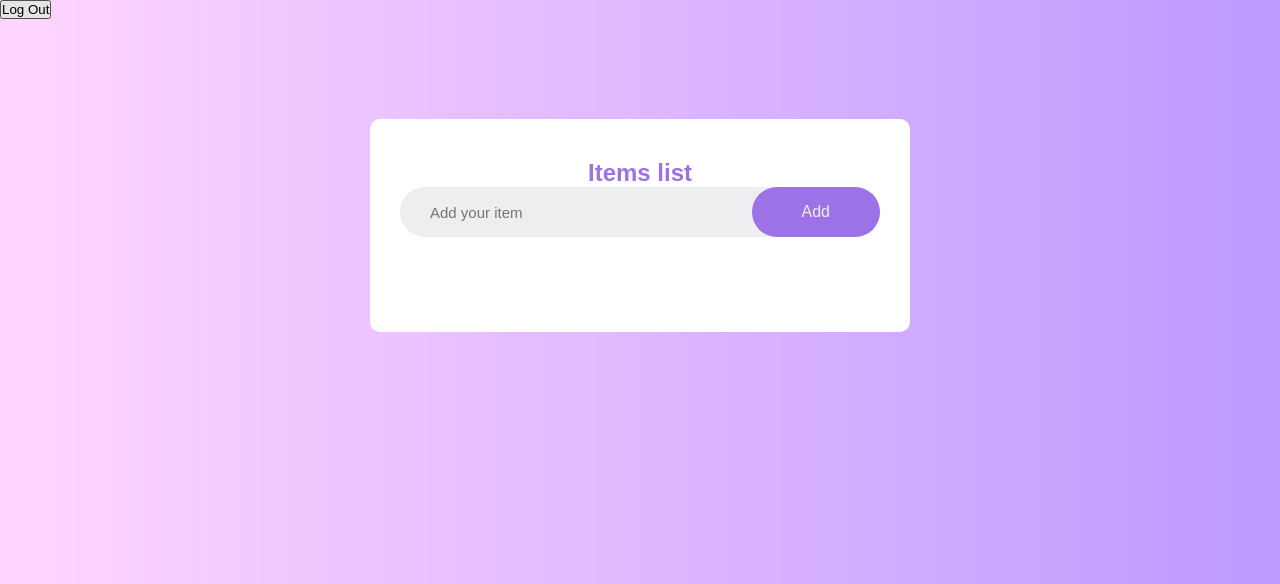
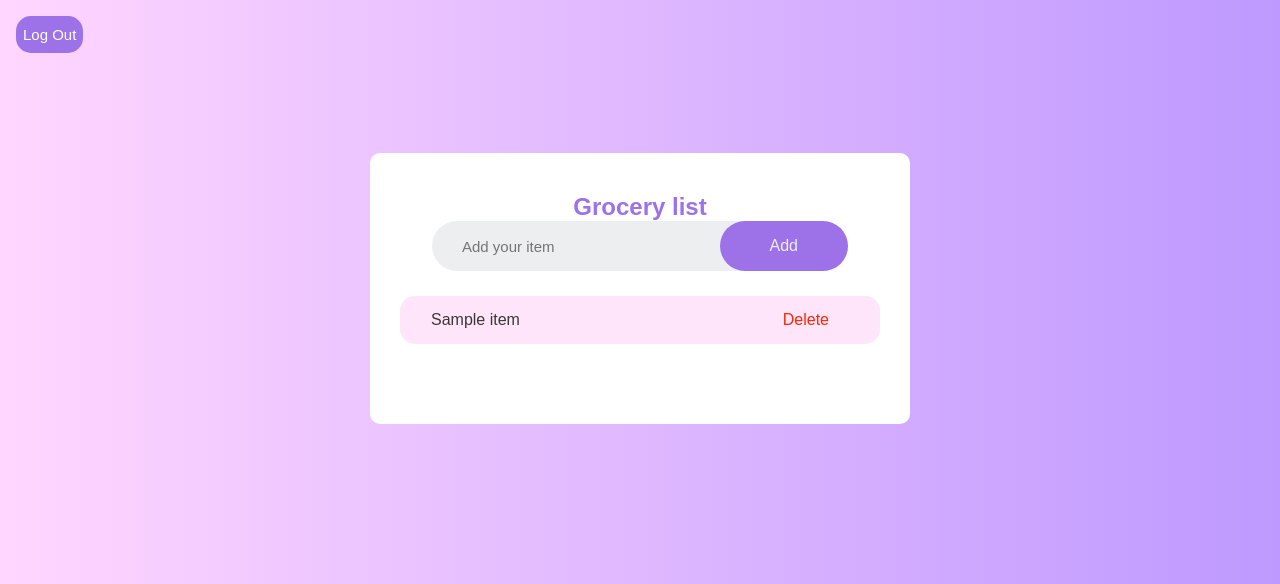
Before and after one commit to Khaoula-jk/grocery-list-app, a PHP site: page / in a window 1280 px wide. Shown: the top 584 px of the page. Run offline with PHP 8.4, Linux system fonts and the light colour scheme; the visitor is signed in with stand-in values (Sample User, id 1); tables that the repository leaves empty or names only in its code hold one stand-in row (values such as "Sample post").

Commit message:
added the delete, read and create features.

```diff
--- a/assets/style.css
+++ b/assets/style.css
@@ -108,6 +108,29 @@ input:focus~label{
   text-decoration: underline;
   color: blue;
 }
+.logout{
+  display: flex;
+  justify-content: flex-start;
+}
+.logout-button{
+  font-size: 1.1rem;
+  padding: 10px 7px;
+  margin-top: 1rem;
+  margin-left: 1rem;
+  border-radius: 15px;
+  outline: none;
+  border: none;
+  top: -3em;
+  color: white;
+  font-size: 15px;
+  background-color: #9d71e8;
+  cursor: pointer;
+  transition: 0.9s;
+}
+.logout-button:hover{
+  color: #9d71e8;
+  background-color: white;
+}
 .items-list{
   width: 100%;
   max-width: 540px;
@@ -147,3 +170,29 @@ input:focus~label{
   cursor: pointer;
   border-radius: 40px;
 }
+li{
+  list-style-type: none;
+  margin-bottom: 10px;
+  padding: 0 16px;
+  background-color: #ffe5f9;
+  border-radius: 15px;
+  display: flex;
+  align-items: center;
+}
+li .item-name{
+  padding: 15px;
+  padding-right: 0;
+  flex-grow: 1;
+  color: rgba(0, 0, 0, 0.767);
+}
+li button{
+  padding: 3px;
+  border: none;
+  background: none;
+  color: #ff2600;
+  font-size: 16px;
+  display: flex;
+  justify-content: center;
+  align-items: center;
+  cursor: pointer;
+}
--- a/index.php
+++ b/index.php
@@ -1,5 +1,6 @@
 <?php
-// include 'includes/auth.php';
+include 'includes/auth.php';
+include 'config.php';
 ?>
 
 <!DOCTYPE html>
@@ -12,15 +13,30 @@
 </head>
 <body>
   <div class="logout">
-    <button id="logoutButton" type="button" onclick="window.location.href='logout.php'">Log Out</button>
+    <button class="logout-button" type="button" onclick="window.location.href='logout.php'">Log Out</button>
   </div>
   <div class="items-list">
-    <h2>Items list</h2>
+    <h2>Grocery list</h2>
+    <form action="actions.php" method="POST">
     <div class="row">
-      <input type="text" id="input-box" placeholder="Add your item">
-      <button>Add</button>
+      <input type="text" id="input-box" name="item_name" placeholder="Add your item" required>
+      <button type="submit" name="addItem">Add</button>
     </div>
+    </form>
+    <ul>
+    <?php
+      $user_id = $_SESSION['user_id'];
+      $get_data = "SELECT * FROM items WHERE user_id = '$user_id'";
+      $query = mysqli_query($connect, $get_data);
+      while($row = mysqli_fetch_object($query)){
+        echo "<li><div class='item-name'>". $row->item_name ."</div><form action='actions.php' method='POST'>
+                                          <input type='hidden' name='id' value='". $row->item_id ."'>
+                                          <button type='submit' name='action' value='delete'>Delete</button>
+                                          </form></li>";
+      }
 
+    ?>
+    </ul>
   </div>
 </body>
 </html>
--- a/logout.php
+++ b/logout.php
@@ -1,4 +1,6 @@
 <?php
+session_start();
 session_destroy();
 header('location: signIn.php');
+exit();
 ?>
--- a/signIn.php
+++ b/signIn.php
@@ -17,9 +17,6 @@
       <div class="input-group">
         <input type="password" name="password" id="password" placeholder="Password" required>
       </div>
-      <p class="recover">
-        <a href="#">Recover Password</a>
-      </p>
       <input type="submit" class="btn" value="Sign In" name="signIn">
     </form>
     <div class="links">
```
Also changed, not shown: actions.php (added, +37 -0 lines), register.php (+5 -2 lines).
